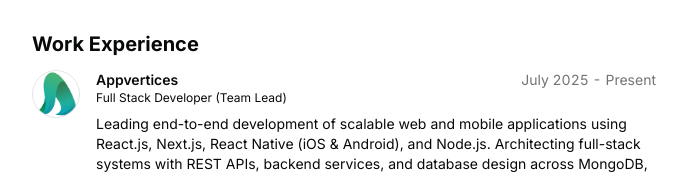
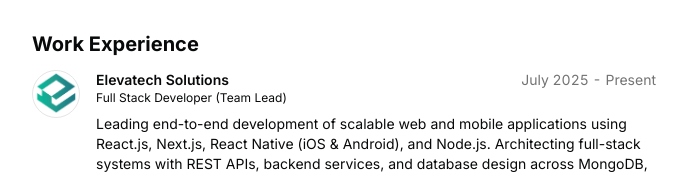
Before and after one commit to Kashifalirajper/kashifalirajper, a Next.js app: page / in a window 1280 px wide. Shown: the part 392-566 px from the top of the page, without its empty margins (296-983 px from the left). Built offline with nearby package versions, Linux system fonts and the light colour scheme.

Commit message:
Update work experience from Appvertices to Elevatech Solutions

```diff
--- a/src/data/resume.tsx
+++ b/src/data/resume.tsx
@@ -66,12 +66,12 @@ export const DATA = {
 
   work: [
     {
-      company: "Appvertices",
-      href: "https://appvertices.io/",
+      company: "Elevatech Solutions",
+      href: "https://elevatechsol.com/",
       badges: [],
       location: "Karachi, Sindh, Pakistan",
       title: "Full Stack Developer (Team Lead)",
-      logoUrl: "/appsnation.png",
+      logoUrl: "/elevatech.png",
       start: "July 2025",
       end: "Present",
       description:
```
